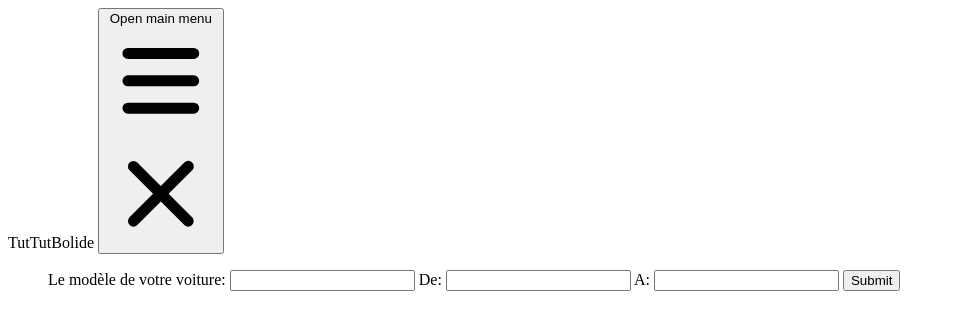
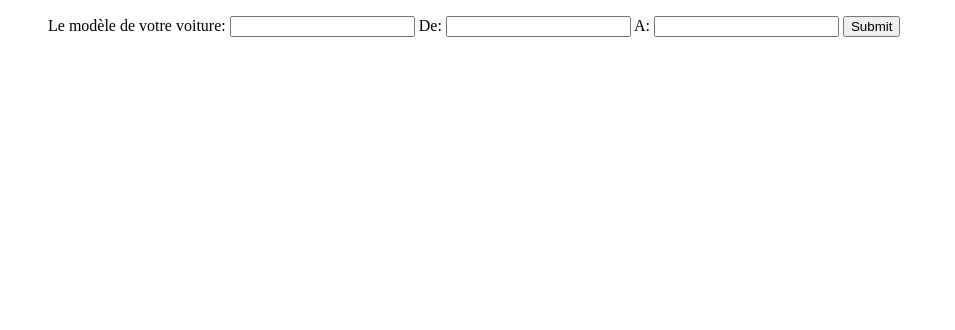
Before and after one commit to Morningheart/TutTutBolideFront, a Django app: template map/templates/base.html in a window 1280 px wide. Shown: the top 330 px of the page, without its empty margins (0-955 px from the left). Run offline with Django 4.2, Linux system fonts and the light colour scheme; the template is opened without the code that fills it: values that come from a table or form of the project are taken from there, others are empty.

Commit message:
fix html

```diff
--- a/map/templates/base.html
+++ b/map/templates/base.html
@@ -8,12 +8,6 @@
 	</head>
 	<nav class="bg-green-50 border-gray-200 px-2 sm:px-4 py-2.5 dark:bg-gray-800">
         <div class="container flex flex-wrap items-center justify-between mx-auto">
-			<span class="self-center text-xl font-semibold whitespace-nowrap dark:text-white">TutTutBolide</span>
-          	<button data-collapse-toggle="mobile-menu" type="button" class="inline-flex items-center p-2 ml-3 text-sm text-gray-500 rounded-lg md:hidden hover:bg-gray-100 focus:outline-none focus:ring-2 focus:ring-gray-200 dark:text-gray-400 dark:hover:bg-gray-700 dark:focus:ring-gray-600" aria-controls="mobile-menu" aria-expanded="false">
-            <span class="sr-only">Open main menu</span>
-            <svg class="w-6 h-6" fill="currentColor" viewBox="0 0 20 20" xmlns="http://www.w3.org/2000/svg"><path fill-rule="evenodd" d="M3 5a1 1 0 011-1h12a1 1 0 110 2H4a1 1 0 01-1-1zM3 10a1 1 0 011-1h12a1 1 0 110 2H4a1 1 0 01-1-1zM3 15a1 1 0 011-1h12a1 1 0 110 2H4a1 1 0 01-1-1z" clip-rule="evenodd"></path></svg>
-            <svg class="hidden w-6 h-6" fill="currentColor" viewBox="0 0 20 20" xmlns="http://www.w3.org/2000/svg"><path fill-rule="evenodd" d="M4.293 4.293a1 1 0 011.414 0L10 8.586l4.293-4.293a1 1 0 111.414 1.414L11.414 10l4.293 4.293a1 1 0 01-1.414 1.414L10 11.414l-4.293 4.293a1 1 0 01-1.414-1.414L8.586 10 4.293 5.707a1 1 0 010-1.414z" clip-rule="evenodd"></path></svg>
-          </button>
           <div class="hidden w-full md:block md:w-auto" id="mobile-menu">
             <ul class="flex flex-col mt-4 md:flex-row md:space-x-8 md:mt-0 md:text-sm md:font-medium">
 				<form action="" method="post" class="text-xl dark:text-white">
```
